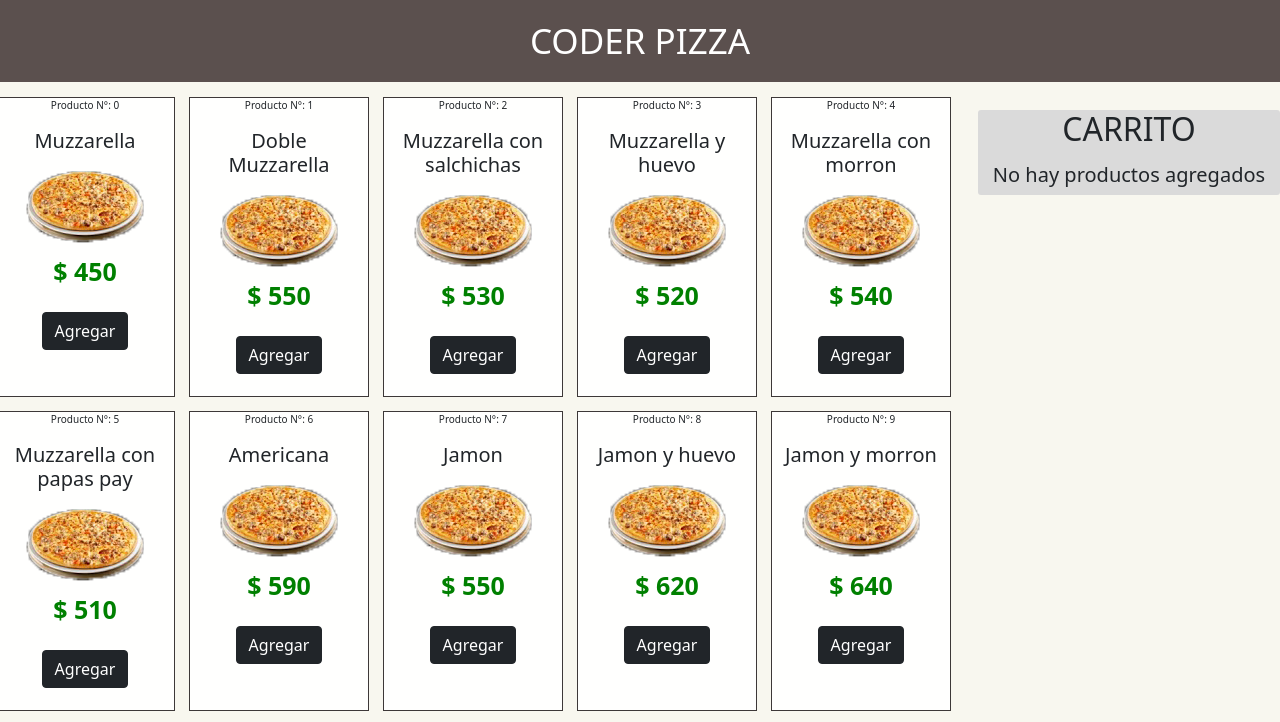
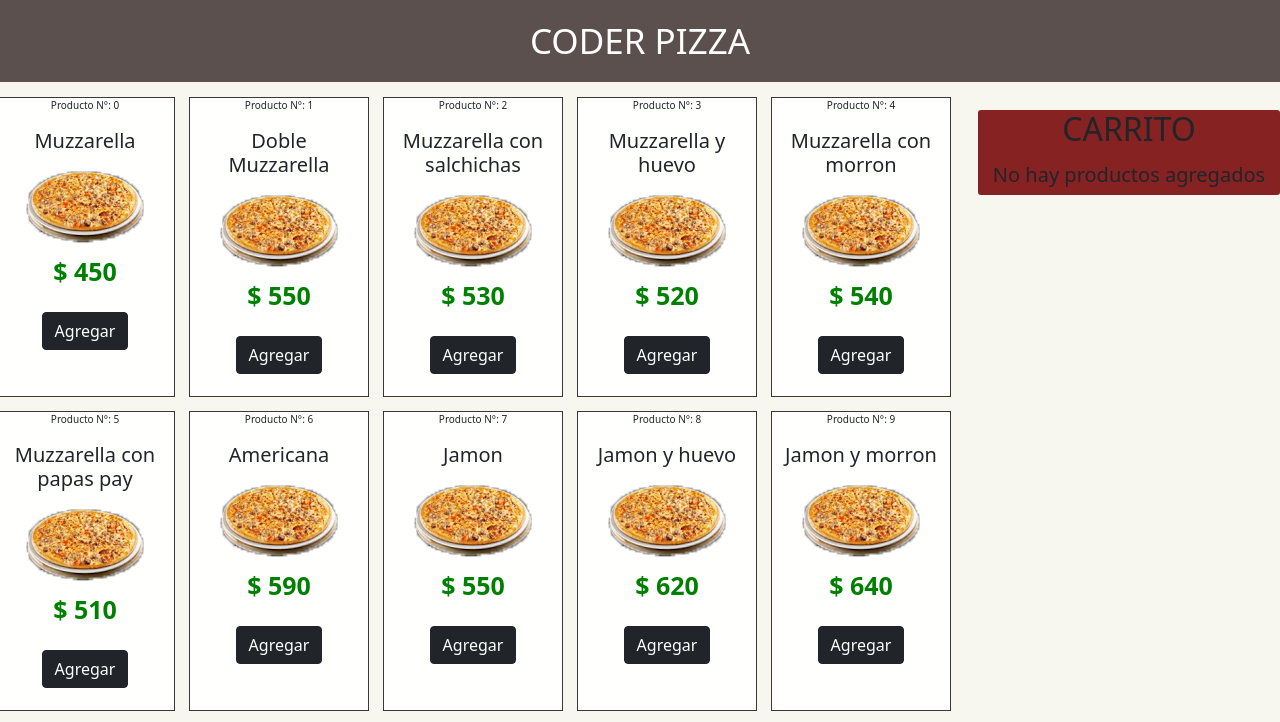
Before and after one commit to andyandreone/tpfinalJS, a website: page index.html in a window 1280 px wide. Shown: the top 722 px of the page. Drawn offline with nearby package versions, Linux system fonts and the light colour scheme.

Commit message:
prueba color

```diff
--- a/scss/style.scss
+++ b/scss/style.scss
@@ -44,7 +44,7 @@ h1{
 
 #compra{
     width: 100%;
-    background-color: rgb(218, 218, 218);
+    background-color: rgb(134, 34, 34);
     display: inline-block;
     border: 1 px solid gray;
     border-radius: 3px;
```
Also changed, not shown: css/style.css.
